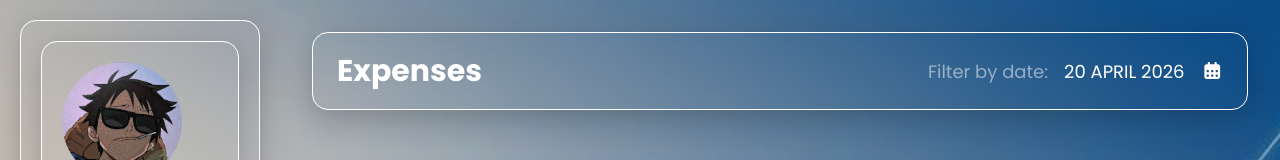
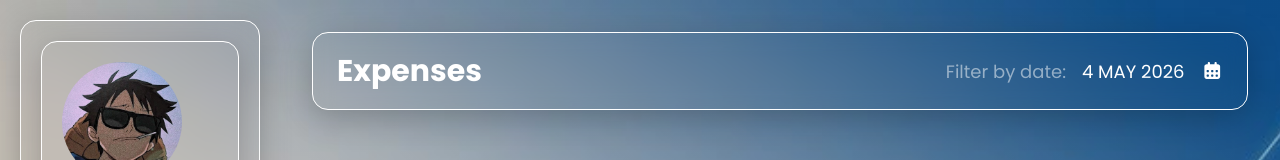
Before and after one commit to Siya-gift/SchemeManager, a React (Vite) app: page / in a window 1280 px wide. Both pictures are taken after a click on the item "Expenses". Shown: the top 160 px of the page. Built offline with nearby package versions, Linux system fonts and the light colour scheme.

Commit message:
calender now renders perfectly on all tabs

```diff
--- a/src/App.jsx
+++ b/src/App.jsx
@@ -91,9 +91,9 @@ function App() {
         <SchemeMembers toggleState={toggleState} toggleMobileState={toggleMobileState} openCalender={openCalender}
           formattedDate={formattedDate}
         />
-        <Expenses toggleState={toggleState} toggleMobileState={toggleMobileState} />
-        <Insights toggleState={toggleState} toggleMobileState={toggleMobileState} />
-        <ActivityHistory toggleState={toggleState} toggleMobileState={toggleMobileState} />
+        <Expenses toggleState={toggleState} toggleMobileState={toggleMobileState} formattedDate={formattedDate}/>
+        <Insights toggleState={toggleState} toggleMobileState={toggleMobileState} formattedDate={formattedDate}/>
+        <ActivityHistory toggleState={toggleState} toggleMobileState={toggleMobileState} formattedDate={formattedDate}/>
         <Settings toggleState={toggleState} toggleMobileState={toggleMobileState} />
       </div>
       <MobileMenu isOpen={isOpen} toggleMobileState={toggleMobileState} toggleMenu={toggleMenu} settoggleMobileState={settoggleMobileState} />
--- a/src/components/ActivityHistory.jsx
+++ b/src/components/ActivityHistory.jsx
@@ -1,6 +1,6 @@
 import React from 'react'
 
-function ActivityHistory({ toggleState, toggleMobileState }) {
+function ActivityHistory({ toggleState, toggleMobileState, formattedDate }) {
   return (
     <div className={`ActivityHistory w-full min-h-screen p-4
         md:p-8 ${toggleMobileState === 5 ? "block" : "hidden"}
@@ -16,7 +16,7 @@ function ActivityHistory({ toggleState, toggleMobileState }) {
             Filter by date:
           </h5>
           <h3 className='text-light cursor-pointer hover:text-white/80 uppercase text-[clamp(0.875rem,1vw+0.5rem,1.125rem)] whitespace-nowrap'>
-            20 April 2026
+            {formattedDate}
           </h3>
           <span className='cursor-pointer hover:text-white/80 text-[clamp(0.875rem,1vw+0.5rem,1.125rem)]'>
             <i className="fa-solid fa-calendar-days"></i>
--- a/src/components/Expenses.jsx
+++ b/src/components/Expenses.jsx
@@ -1,6 +1,6 @@
 import React from 'react'
 
-function Expenses({ toggleState, toggleMobileState }) {
+function Expenses({ toggleState, toggleMobileState, formattedDate }) {
     return (
         <div className={`dashboard w-full min-h-screen p-4
         md:p-8 ${toggleMobileState === 3 ? "block" : "hidden"}
@@ -16,7 +16,7 @@ function Expenses({ toggleState, toggleMobileState }) {
                         Filter by date:
                     </h5>
                     <h3 className='text-light cursor-pointer hover:text-white/80 uppercase text-[clamp(0.875rem,1vw+0.5rem,1.125rem)] whitespace-nowrap'>
-                        20 April 2026
+                        {formattedDate}
                     </h3>
                     <span className='cursor-pointer hover:text-white/80 text-[clamp(0.875rem,1vw+0.5rem,1.125rem)]'>
                         <i className="fa-solid fa-calendar-days"></i>
--- a/src/components/Insights.jsx
+++ b/src/components/Insights.jsx
@@ -1,6 +1,6 @@
 import React from 'react'
 
-function Insights({ toggleState, toggleMobileState }) {
+function Insights({ toggleState, toggleMobileState, formattedDate }) {
   return (
     <div className={`Insights w-full min-h-screen p-4
         md:p-8 ${toggleMobileState === 4 ? "block" : "hidden"}
@@ -16,7 +16,7 @@ function Insights({ toggleState, toggleMobileState }) {
             Filter by date:
           </h5>
           <h3 className='text-light cursor-pointer hover:text-white/80 uppercase text-[clamp(0.875rem,1vw+0.5rem,1.125rem)] whitespace-nowrap'>
-            20 April 2026
+            {formattedDate}
           </h3>
           <span className='cursor-pointer hover:text-white/80 text-[clamp(0.875rem,1vw+0.5rem,1.125rem)]'>
             <i className="fa-solid fa-calendar-days"></i>
```
